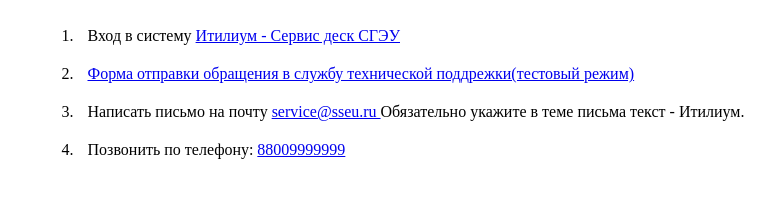
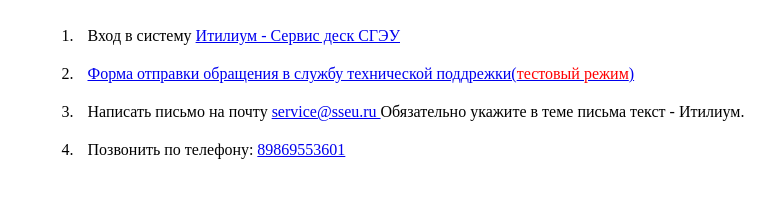
Before and after one commit to alman63/itilium, a website: page index.html in a window 1280 px wide. Shown: the part 390-588 px from the top of the page, without its empty margins (244-1015 px from the left). Drawn offline with Linux system fonts and the light colour scheme.

Commit message:
feat: change tel

```diff
--- a/css/styles.css
+++ b/css/styles.css
@@ -16,3 +16,6 @@
 .doc {
   width: 47%;
 }
+.test {
+  color: red;
+}
--- a/index.html
+++ b/index.html
@@ -55,8 +55,10 @@
         </li>
         <li class="li">
           <a href="./page/form.html">
-            Форма отправки обращения в службу технической поддрежки(тестовый
-            режим)</a
+            Форма отправки обращения в службу технической поддрежки(<span
+              class="test"
+              >тестовый режим</span
+            >)</a
           >
         </li>
         <li class="li">
@@ -66,7 +68,7 @@
         </li>
         <li class="li">
           Позвонить по телефону:
-          <a href="tel:999999999">88009999999</a>
+          <a href="tel:999999999">89869553601</a>
         </li>
       </ol>
     </div>
```
